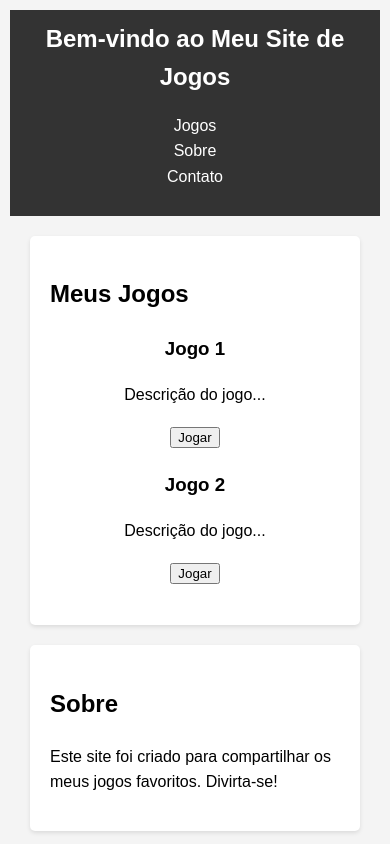
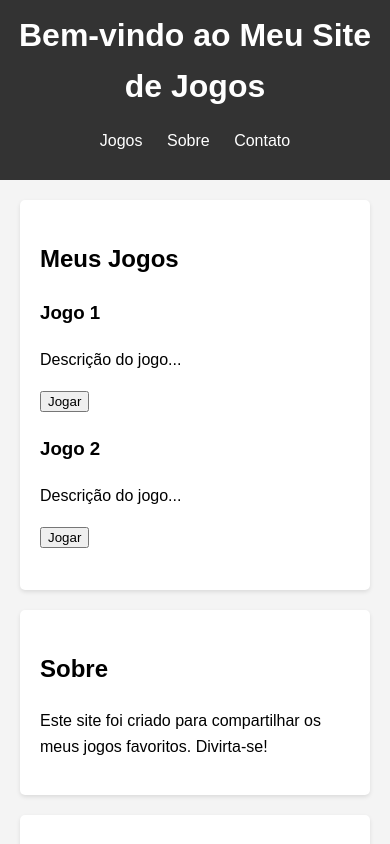
Before and after one commit to fernidoscria123/caganeiragames, a plain HTML site: page index.html in a window 390 px wide. Shown: the top 844 px of the page. Drawn offline with Linux system fonts and the light colour scheme.

Commit message:
Update styles.css

```diff
--- a/styles.css
+++ b/styles.css
@@ -50,20 +50,3 @@ footer {
   background: #333;
   color: #fff;
 }
-@media screen and (max-width: 768px) {
-  body {
-    font-size: 16px;
-    padding: 10px;
-  }
-  header h1 {
-    font-size: 24px;
-  }
-  nav ul {
-    display: flex;
-    flex-direction: column;
-    align-items: center;
-  }
-  .jogo {
-    text-align: center;
-  }
-}
```
